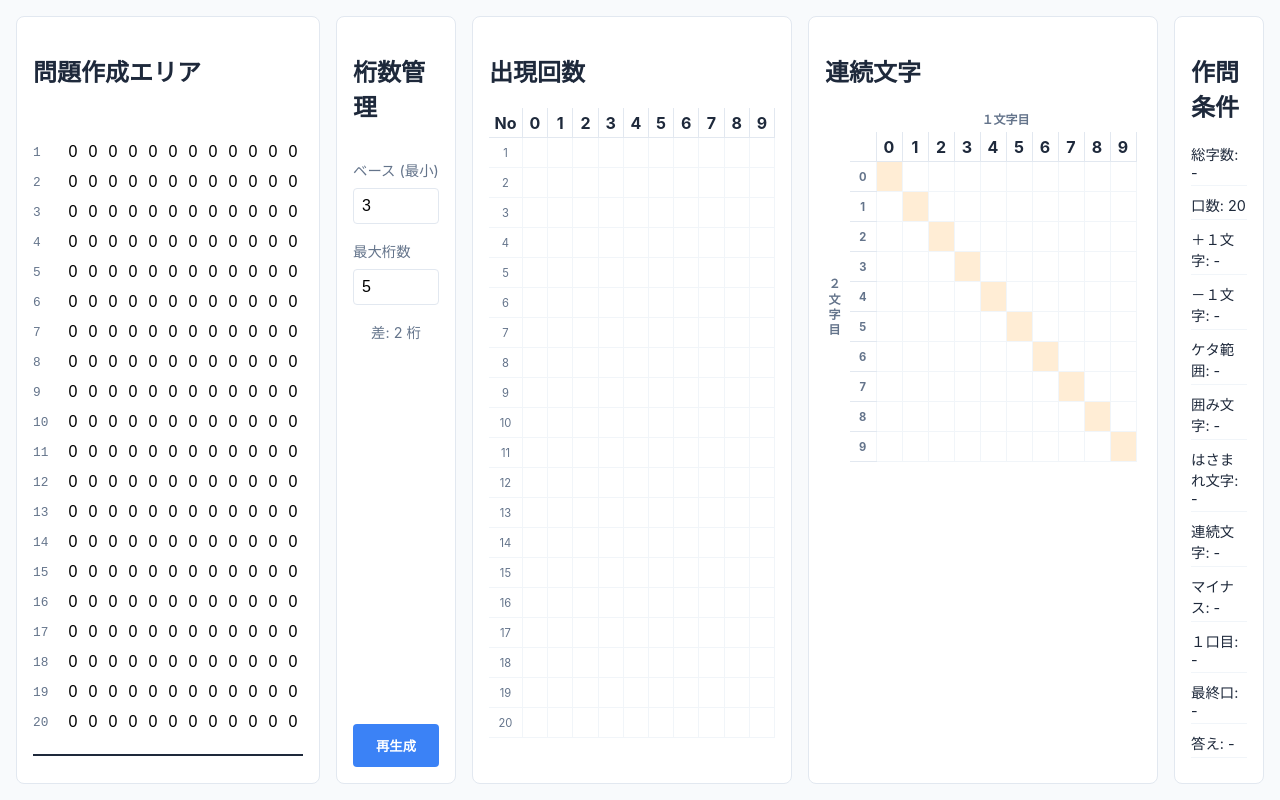
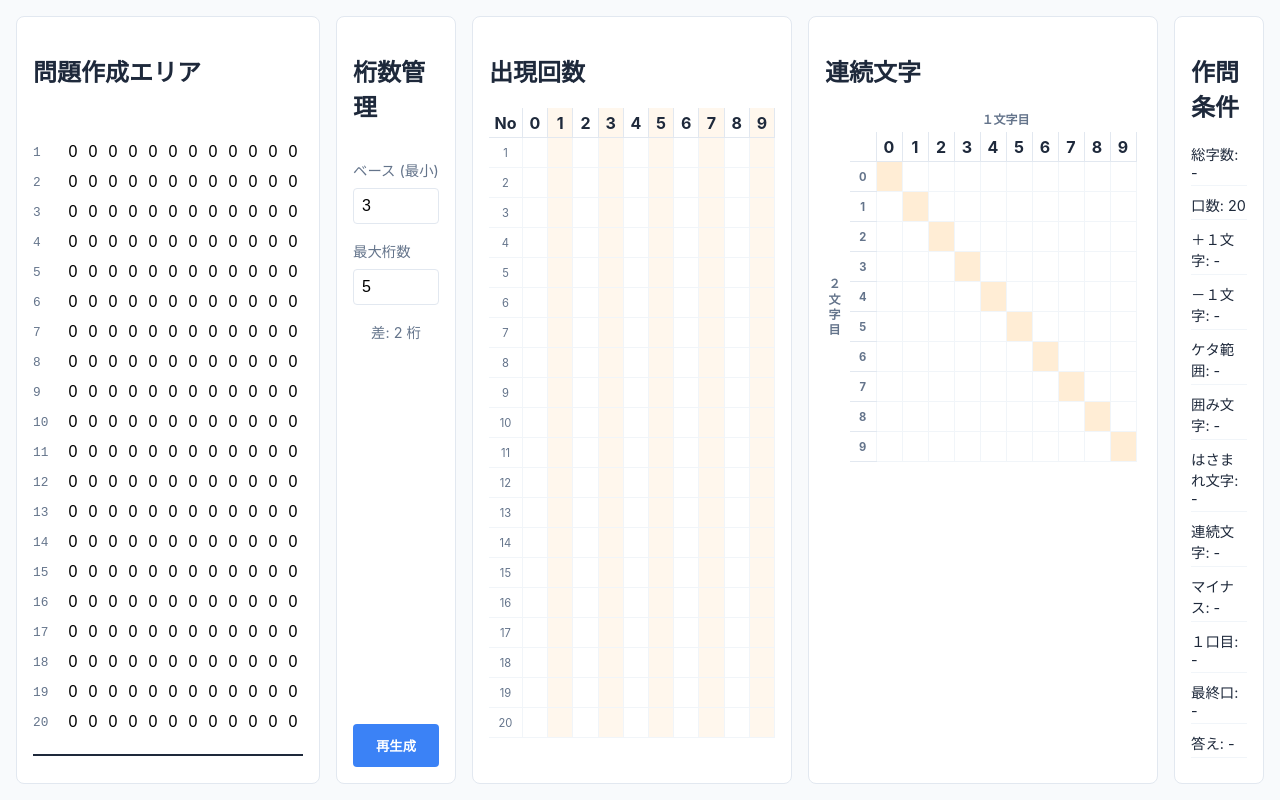
Before and after one commit to shota4327/Abacus_make_problem2, a React (Vite) app in the folder abacus_app/: page / in a window 1280 px wide. Built offline with nearby package versions, Linux system fonts and the light colour scheme.

Commit message:
出現回数エリアの見た目完成

```diff
--- a/abacus_app/src/components/ConsecutiveCounter.jsx
+++ b/abacus_app/src/components/ConsecutiveCounter.jsx
@@ -34,7 +34,7 @@ const ConsecutiveCounter = ({ consecutive }) => {
                                             return (
                                                 <td
                                                     key={`${d1}-${d2}`}
-                                                    className={`${count >= 3 ? 'warn' : ''} ${d1 === d2 ? 'diagonal' : ''}`}
+                                                    className={`${count >= 3 ? 'warn' : ''} ${d1 === d2 ? 'highlight-orange' : ''}`}
                                                 >
                                                     {count > 0 ? count : ''}
                                                 </td>
--- a/abacus_app/src/components/FrequencyCounter.jsx
+++ b/abacus_app/src/components/FrequencyCounter.jsx
@@ -11,7 +11,7 @@ const FrequencyCounter = ({ frequency }) => {
                         <tr>
                             <th>No</th>
                             {[0, 1, 2, 3, 4, 5, 6, 7, 8, 9].map(num => (
-                                <th key={num}>{num}</th>
+                                <th key={num} className={num % 2 !== 0 ? 'highlight-orange-light' : ''}>{num}</th>
                             ))}
                         </tr>
                     </thead>
@@ -20,7 +20,7 @@ const FrequencyCounter = ({ frequency }) => {
                             <tr key={rowIndex}>
                                 <td className="row-label">{rowIndex + 1}</td>
                                 {rowFreq.map((count, num) => (
-                                    <td key={num} className={count >= 3 ? 'warn' : ''}>
+                                    <td key={num} className={`${count >= 3 ? 'warn' : ''} ${num % 2 !== 0 ? 'highlight-orange-light' : ''}`}>
                                         {count > 0 ? count : ''}
                                     </td>
                                 ))}
--- a/abacus_app/src/components/Stats.css
+++ b/abacus_app/src/components/Stats.css
@@ -37,14 +37,20 @@ td.warn {
     background-color: #fee2e2;
 }
 
-td.diagonal {
-    background-color: #ffedd5;
+.highlight-orange {
+    background-color: #ffedd5 !important;
     /* Light orange */
 }
 
-td.diagonal.warn {
-    background-color: #fdba74;
-    /* Darker orange for warning in diagonal */
+.highlight-orange-light {
+    background-color: #fff7ed !important;
+    /* Even lighter orange */
+}
+
+.highlight-orange.warn,
+.highlight-orange-light.warn {
+    background-color: #fdba74 !important;
+    /* Darker orange for warning */
 }
 
 .consecutive-list {
```
